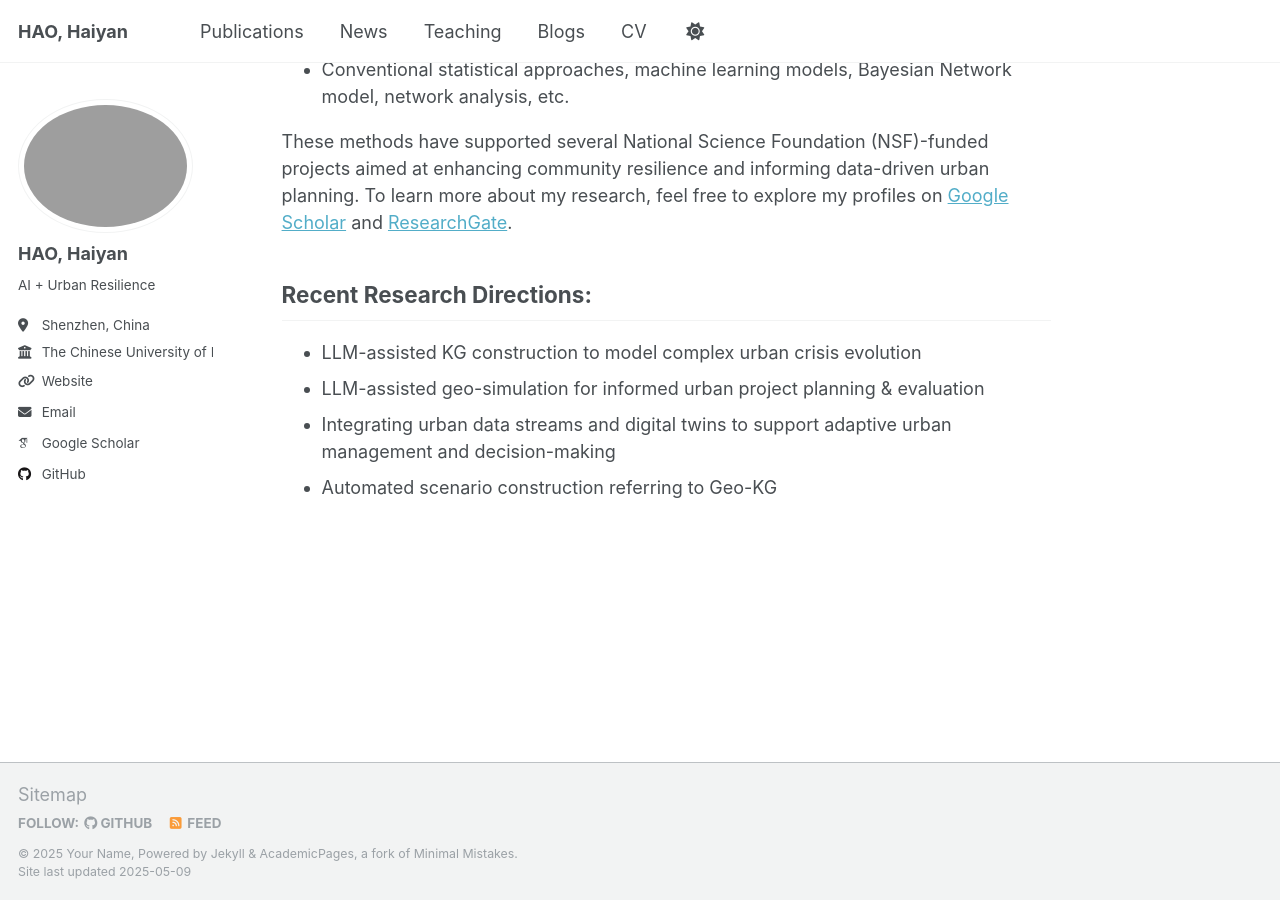
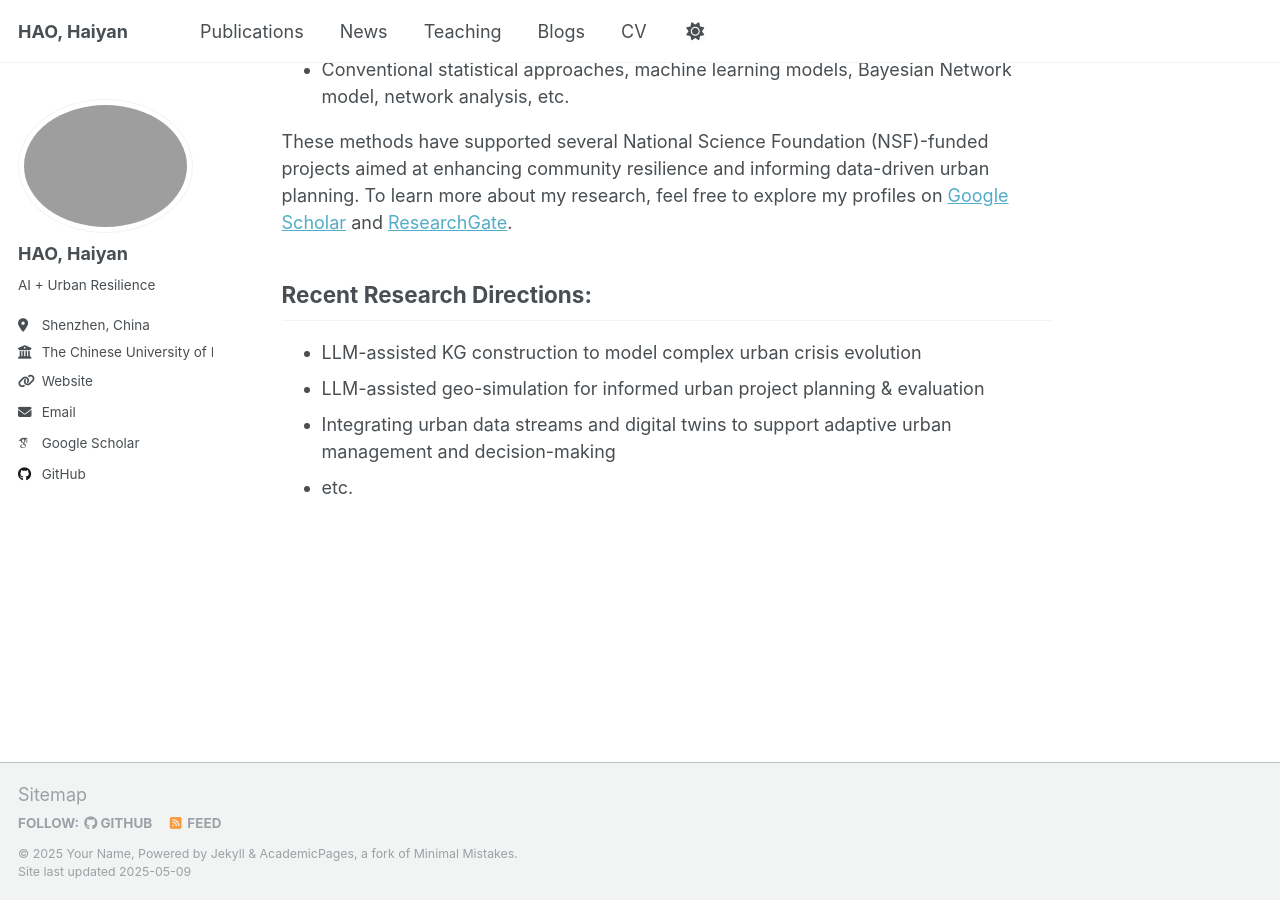
Before and after one commit to Haiyan-Hao/haiyan_hao, a Jekyll site: the page built from _pages/about.md, in a window 1280 px wide and 900 px high, scrolled down 695 px. Built offline with Jekyll 4.4.1, drawn with Linux system fonts in a browser that asks for light colours; some web fonts are replaced.

Commit message:
Update about.md

```diff
--- a/_pages/about.md
+++ b/_pages/about.md
@@ -26,4 +26,4 @@ Recent Research Directions:
 - LLM-assisted KG construction to model complex urban crisis evolution
 - LLM-assisted geo-simulation for informed urban project planning & evaluation
 - Integrating urban data streams and digital twins to support adaptive urban management and decision-making
-- Automated scenario construction referring to Geo-KG
+- etc.
```
